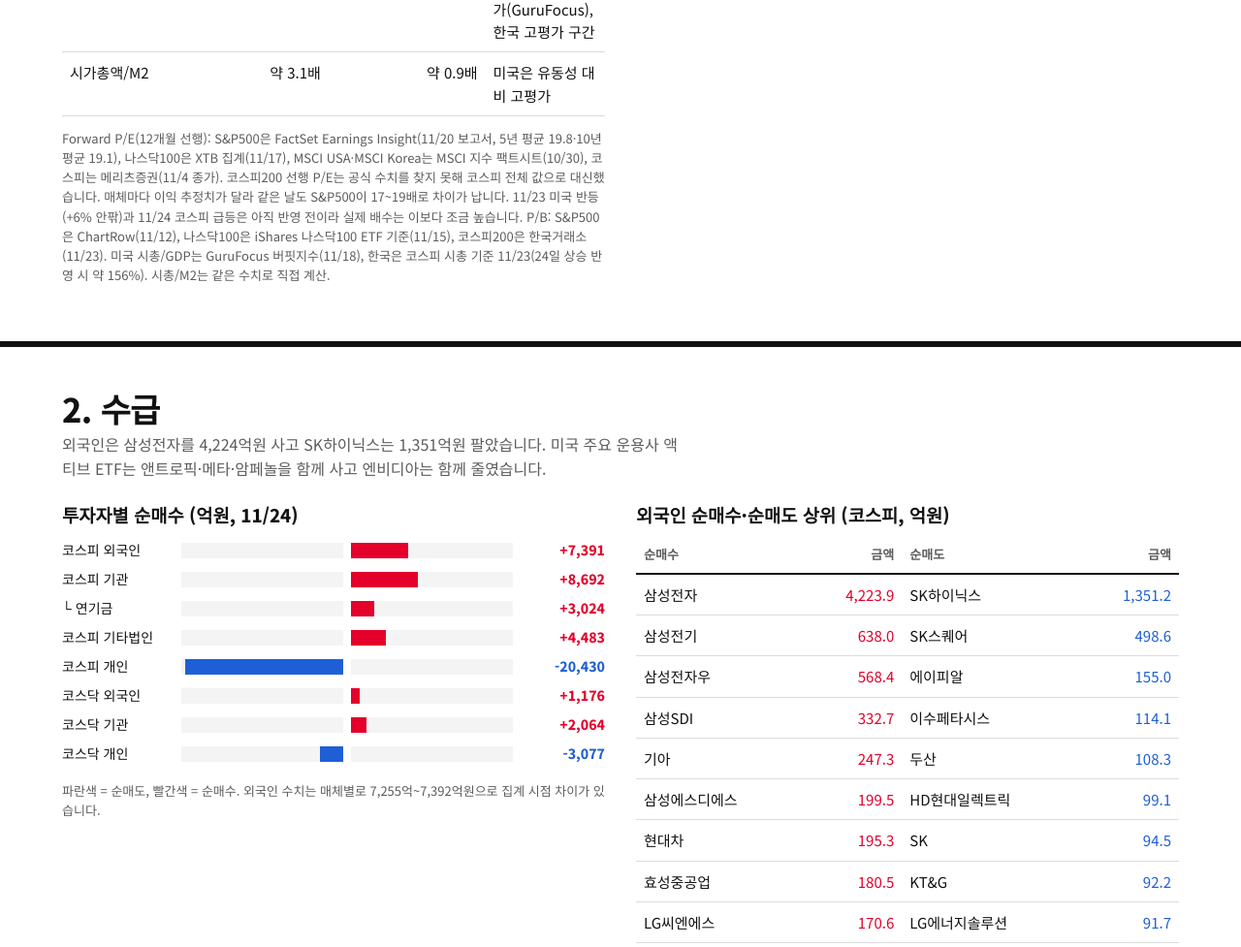
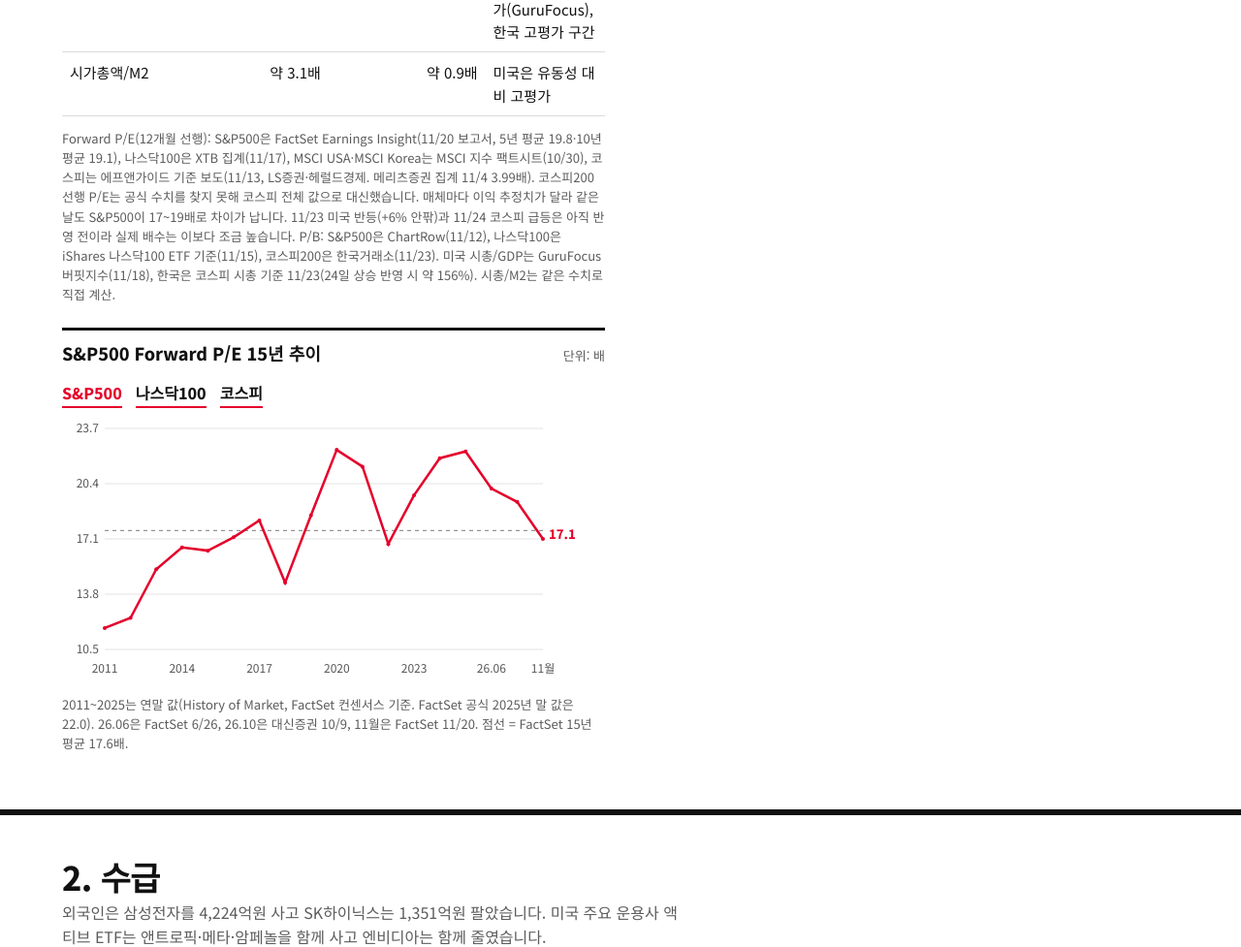
Before and after one commit to blueskyrainbow/morning-market, a plain HTML site: page index.html in a window 1280 px wide. Shown: the part 2735-3712 px from the top of the page at 97% size. Drawn offline with Linux system fonts and the light colour scheme.

Commit message:
Forward P/E 15년 추이 그래프 추가 (S&P500·나스닥100·코스피)
Co-Authored-By: Claude Opus 5.5 <noreply@anthropic.com>
Claude-Session: https://claude.ai/code/session_01RAwbo6FZMYjvQjSBHdhw6X

```diff
--- a/index.html
+++ b/index.html
@@ -95,6 +95,9 @@ td small{color:var(--sub);display:block;font-size:13px}
 tr.on td{background:var(--hl)}
 #sentiment table td:first-child{min-width:7.5em}
 .chartbox{border-top:3px solid var(--rule);margin-top:24px}
+.pe{font-weight:700;min-height:28px;padding:1px 0;margin:1px 0}.pe.on{color:var(--up)}
+#peFig{position:relative;height:280px}#peFig>svg{position:absolute;inset:0;width:100%;height:100%;color:var(--ink)}
+.petabs{display:flex;gap:14px;flex-wrap:wrap;margin:6px 0 2px}
 .legend{display:flex;flex-wrap:wrap;gap:6px 18px;font-size:14px;margin:2px 0 6px}
 .legend i{display:inline-block;width:18px;height:4px;margin-right:6px;vertical-align:middle}
 #chFig{position:relative;height:340px}
@@ -201,13 +204,19 @@ footer a{color:var(--ink)}footer li{margin-bottom:4px;font-size:14px;overflow-wr
      <thead><tr><th>지표</th><th class="r">미국</th><th class="r">한국</th><th>판단</th></tr></thead>
      <tbody>
       <tr><td>공포·탐욕(심리)</td><td class="r">17</td><td class="r">VKOSPI 59.6</td><td>양국 모두 공포</td></tr>
-      <tr><td>주가수익비율 Forward P/E</td><td class="r">S&amp;P500 17.1배<br>나스닥100 18.7배<br><small>MSCI USA 18.7배(10/30)</small></td><td class="r">코스피 3.99배<br><small>(11/4, 코스피200 대체)</small><br><small>MSCI Korea 4.0배(10/30)</small></td><td>미국은 10년 평균(19.1배) 아래. 한국은 사상 최저권(이익 정점 우려 반영)</td></tr>
+      <tr><td>주가수익비율 Forward P/E</td><td class="r"><button type="button" class="ind pe" data-p="sp" aria-controls="peBox">S&amp;P500</button> 17.1배<br><button type="button" class="ind pe" data-p="ndx" aria-controls="peBox">나스닥100</button> 18.7배<br><small>MSCI USA 18.7배(10/30)</small></td><td class="r"><button type="button" class="ind pe" data-p="ks" aria-controls="peBox">코스피</button> 3.75배<br><small>(11/13, 코스피200 대체)</small><br><small>MSCI Korea 4.0배(10/30)</small></td><td>미국은 10년 평균(19.1배) 아래. 한국은 사상 최저권(이익 정점 우려 반영)</td></tr>
       <tr><td>주가장부비율(P/B)</td><td class="r">S&amp;P500 5.0배<br>나스닥100 9.2배</td><td class="r">코스피200 1.30배</td><td>미국은 자산 대비 고평가 유지, 한국은 1배 근처</td></tr>
       <tr><td>시가총액/GDP</td><td class="r">221.7%</td><td class="r">147%</td><td>미국 상당한 고평가(GuruFocus), 한국 고평가 구간</td></tr>
       <tr><td>시가총액/M2</td><td class="r">약 3.1배</td><td class="r">약 0.9배</td><td>미국은 유동성 대비 고평가</td></tr>
      </tbody>
     </table></div>
-    <p class="note">Forward P/E(12개월 선행): S&amp;P500은 FactSet Earnings Insight(11/20 보고서, 5년 평균 19.8·10년 평균 19.1), 나스닥100은 XTB 집계(11/17), MSCI USA·MSCI Korea는 MSCI 지수 팩트시트(10/30), 코스피는 메리츠증권(11/4 종가). 코스피200 선행 P/E는 공식 수치를 찾지 못해 코스피 전체 값으로 대신했습니다. 매체마다 이익 추정치가 달라 같은 날도 S&amp;P500이 17~19배로 차이가 납니다. 11/23 미국 반등(+6% 안팎)과 11/24 코스피 급등은 아직 반영 전이라 실제 배수는 이보다 조금 높습니다. P/B: S&amp;P500은 ChartRow(11/12), 나스닥100은 iShares 나스닥100 ETF 기준(11/15), 코스피200은 한국거래소(11/23). 미국 시총/GDP는 GuruFocus 버핏지수(11/18), 한국은 코스피 시총 기준 11/23(24일 상승 반영 시 약 156%). 시총/M2는 같은 수치로 직접 계산. </p>
+    <p class="note">Forward P/E(12개월 선행): S&amp;P500은 FactSet Earnings Insight(11/20 보고서, 5년 평균 19.8·10년 평균 19.1), 나스닥100은 XTB 집계(11/17), MSCI USA·MSCI Korea는 MSCI 지수 팩트시트(10/30), 코스피는 에프앤가이드 기준 보도(11/13, LS증권·헤럴드경제. 메리츠증권 집계 11/4 3.99배). 코스피200 선행 P/E는 공식 수치를 찾지 못해 코스피 전체 값으로 대신했습니다. 매체마다 이익 추정치가 달라 같은 날도 S&amp;P500이 17~19배로 차이가 납니다. 11/23 미국 반등(+6% 안팎)과 11/24 코스피 급등은 아직 반영 전이라 실제 배수는 이보다 조금 높습니다. P/B: S&amp;P500은 ChartRow(11/12), 나스닥100은 iShares 나스닥100 ETF 기준(11/15), 코스피200은 한국거래소(11/23). 미국 시총/GDP는 GuruFocus 버핏지수(11/18), 한국은 코스피 시총 기준 11/23(24일 상승 반영 시 약 156%). 시총/M2는 같은 수치로 직접 계산. </p>
+    <div class="chartbox" id="peBox">
+     <div class="ph"><h3 id="peTitle">Forward P/E 15년 추이</h3><span>단위: 배</span></div>
+     <div class="petabs" role="group" aria-label="지수 선택"><button type="button" class="ind pe" data-p="sp">S&amp;P500</button><button type="button" class="ind pe" data-p="ndx">나스닥100</button><button type="button" class="ind pe" data-p="ks">코스피</button></div>
+     <div class="fig" id="peFig"><svg id="peSvg" role="img" aria-label="Forward P/E 15년 추이 그래프"></svg></div>
+     <p class="note" id="peNote"></p>
+    </div>
    </div>
    <div>
     <h3 style="margin:0 0 8px">바닥 신호 점검 (나스닥100 기준)</h3>
@@ -406,24 +415,37 @@ const C={
 const svg=document.getElementById('chSvg'),fig=document.getElementById('chFig');
 let cur='cli';
 const cols=()=>{const cs=getComputedStyle(document.body);return [cs.getPropertyValue('--up').trim()||'#e4002b',cs.getPropertyValue('--dn').trim()||'#1f5fd6']};
-const draw=()=>{const d=C[cur];if(!d)return;const W=fig.clientWidth,H=fig.clientHeight;if(!W)return;
+const drawTo=(d,svg,fig)=>{if(!d)return;const W=fig.clientWidth,H=fig.clientHeight;if(!W)return;
  const pl=44,pr=64,pt=18,pb=34,iw=W-pl-pr,ih=H-pt-pb;const vals=d.s.flatMap(x=>x[1]).filter(v=>v!=null).concat(d.ref!=null?[d.ref]:[]);
  let lo=Math.min(...vals),hi=Math.max(...vals);const pad=(hi-lo)*0.12||1;lo-=pad;hi+=pad;
  const n=d.x.length,X=i=>pl+(n===1?iw/2:i*iw/(n-1)),Y=v=>pt+(hi-v)/(hi-lo)*ih;const c=cols();
  let o='';for(let k=0;k<=4;k++){const v=lo+(hi-lo)*k/4;o+=`<line x1="${pl}" x2="${W-pr}" y1="${Y(v)}" y2="${Y(v)}" stroke="currentColor" stroke-opacity=".12"/><text x="${pl-6}" y="${Y(v)+4}" text-anchor="end" font-size="12" fill="currentColor" opacity=".7">${v.toFixed(Math.abs(hi-lo)<3?2:1)}</text>`}
  if(d.ref!=null)o+=`<line x1="${pl}" x2="${W-pr}" y1="${Y(d.ref)}" y2="${Y(d.ref)}" stroke="currentColor" stroke-dasharray="4 4" stroke-opacity=".55"/>`;
- const step=W<520?Math.ceil(n/4):Math.ceil(n/8);d.x.forEach((l,i)=>{if(i%step===0||i===n-1)o+=`<text x="${X(i)}" y="${H-10}" text-anchor="middle" font-size="12" fill="currentColor" opacity=".7">${l}</text>`});
+ const step=W<520?Math.ceil(n/4):Math.ceil(n/8);d.x.forEach((l,i)=>{if(i===n-1||(i%step===0&&X(n-1)-X(i)>40))o+=`<text x="${X(i)}" y="${H-10}" text-anchor="middle" font-size="12" fill="currentColor" opacity=".7">${l}</text>`});
  d.s.forEach(([nm,a],j)=>{const col=c[j%2];
   if(d.bar){const bw=Math.max(3,iw/n/(d.s.length+1));a.forEach((v,i)=>{if(v==null)return;const x=X(i)-bw*d.s.length/2+j*bw,y0=Y(0),y=Y(v);o+=`<rect x="${x}" y="${Math.min(y,y0)}" width="${bw-1}" height="${Math.abs(y0-y)}" fill="${col}"/>`})}
   else{let path='',pen=false;a.forEach((v,i)=>{if(v==null){if(!d.join)pen=false;return}path+=(pen?'L':'M')+X(i).toFixed(1)+','+Y(v).toFixed(1);pen=true});o+=`<path d="${path}" fill="none" stroke="${col}" stroke-width="2.5"/>`;a.forEach((v,i)=>{if(v!=null)o+=`<circle cx="${X(i)}" cy="${Y(v)}" r="${n>14?2:3}" fill="${col}"><title>${nm} ${d.x[i]}: ${v}</title></circle>`})}
   let li=-1;a.forEach((v,i)=>{if(v!=null)li=i});if(li>=0)o+=`<text x="${X(li)+6}" y="${Y(a[li])+4+(j?12:-4)}" font-size="13" font-weight="700" fill="${col}">${a[li]}</text>`});
  svg.setAttribute('viewBox',`0 0 ${W} ${H}`);svg.innerHTML=o};
+const draw=()=>drawTo(C[cur],svg,fig);
 const show=k=>{cur=k;const d=C[k];const c=cols();document.getElementById('chTitle').textContent=d.t+' 추이';document.getElementById('chUnit').textContent='단위: '+d.u;
  document.getElementById('chLegend').innerHTML=d.s.map(([nm],j)=>`<span><i style="background:${c[j%2]}"></i>${nm}</span>`).join('');document.getElementById('chNote').textContent=d.n;
  document.querySelectorAll('#macroBody tr').forEach(r=>r.classList.toggle('on',r.dataset.row===k));draw()};
 document.getElementById('macroBody').addEventListener('click',e=>{const b=e.target.closest('.ind');if(!b)return;show(b.dataset.k);document.getElementById('chartBox').scrollIntoView({behavior:'smooth',block:'nearest'})});
 const ro=new ResizeObserver(draw);ro.observe(fig);
 show('cli');
+
+const PE={
+ sp:{"t":"S&P500 Forward P/E 15년 추이","u":"배","x":["2011","2012","2013","2014","2015","2016","2017","2018","2019","2020","2021","2022","2023","2024","2025","26.06","26.10","11월"],"s":[["S&P500 12개월 선행 P/E",[11.8,12.4,15.3,16.6,16.4,17.2,18.2,14.5,18.5,22.4,21.4,16.8,19.7,21.9,22.3,20.1,19.3,17.1]]],"ref":17.6,"join":1,"n":"2011~2025는 연말 값(History of Market, FactSet 컨센서스 기준. FactSet 공식 2025년 말 값은 22.0). 26.06은 FactSet 6/26, 26.10은 대신증권 10/9, 11월은 FactSet 11/20. 점선 = FactSet 15년 평균 17.6배."},
+ ndx:{"t":"나스닥100 Forward P/E 15년 추이","u":"배","x":["2011","2012","2013","2014","2015","2016","2017","2018","2019","2020","2021","2022","2023","2024","2025","26.06","26.10","11월"],"s":[["나스닥100 12개월 선행 P/E",[12.2,12.9,17.8,17.8,18.3,17.9,19.6,16.6,22.0,28.8,28.4,20.1,24.8,26.6,25.4,null,null,16.4]]],"ref":20.3,"join":1,"n":"2011~2025는 연말 값, 11월은 11/20 일별 값(History of Market 컨센서스 기준). 2026년 6·10월 값은 같은 기준으로 확보하지 못해 비웠습니다. 표의 18.7배(XTB 11/17)와는 집계처가 달라 차이가 납니다. 점선 = 2001년 이후 중앙값 20.3배."},
+ ks:{"t":"코스피 Forward P/E 15년 추이","u":"배","x":["2011","2012","2013","2014","2015","2016","2017","2018","2019","2020","2021","2022","2023","2024","2025","26.06","26.10","11월"],"s":[["코스피 12개월 선행 PER",[8.75,null,null,null,null,null,null,8.51,11.3,14.29,11.29,11.17,11.35,8.42,10.72,8.5,5.5,3.75]]],"ref":10.1,"n":"연말 값은 에프앤가이드 집계 보도(한국경제·파이낸셜뉴스·서울경제). 2012~2017년 연말 값은 이번 조회에서 확보하지 못해 비워 두었습니다. 26.06은 6/19, 26.10은 대신증권 10/9, 11월은 11/13(LS증권·헤럴드경제). 코스피200 선행치 대신 코스피 전체 값. 점선 = 최근 10년 평균 10.1배."}
+};
+const peSvg=document.getElementById('peSvg'),peFig=document.getElementById('peFig');let pcur='sp';
+const peDraw=()=>drawTo(PE[pcur],peSvg,peFig);
+const peShow=k=>{pcur=k;document.getElementById('peTitle').textContent=PE[k].t;document.getElementById('peNote').textContent=PE[k].n;document.querySelectorAll('.pe').forEach(b=>b.classList.toggle('on',b.dataset.p===k));peDraw()};
+document.getElementById('sentiment').addEventListener('click',e=>{const b=e.target.closest('.pe');if(!b)return;peShow(b.dataset.p);if(!b.closest('#peBox'))document.getElementById('peBox').scrollIntoView({behavior:'smooth',block:'nearest'})});
+new ResizeObserver(peDraw).observe(peFig);
+peShow('sp');
 const sched=[
  ['11/24','화 밤','미국 실적','베스트바이·달러트리 개장 전, 아날로그디바이스 21:00. HP·델은 장 마감 후, 델 컨퍼런스콜 25일 06:30'],
  ['11/25','수 22:30','미국 지표','10월 PCE·근원 PCE, 3분기 GDP 잠정치, 내구재 주문, 주간 실업수당 청구(하루 앞당겨 발표). 예상을 웃돌면 12월 빅스텝 관측 강화'],
```
